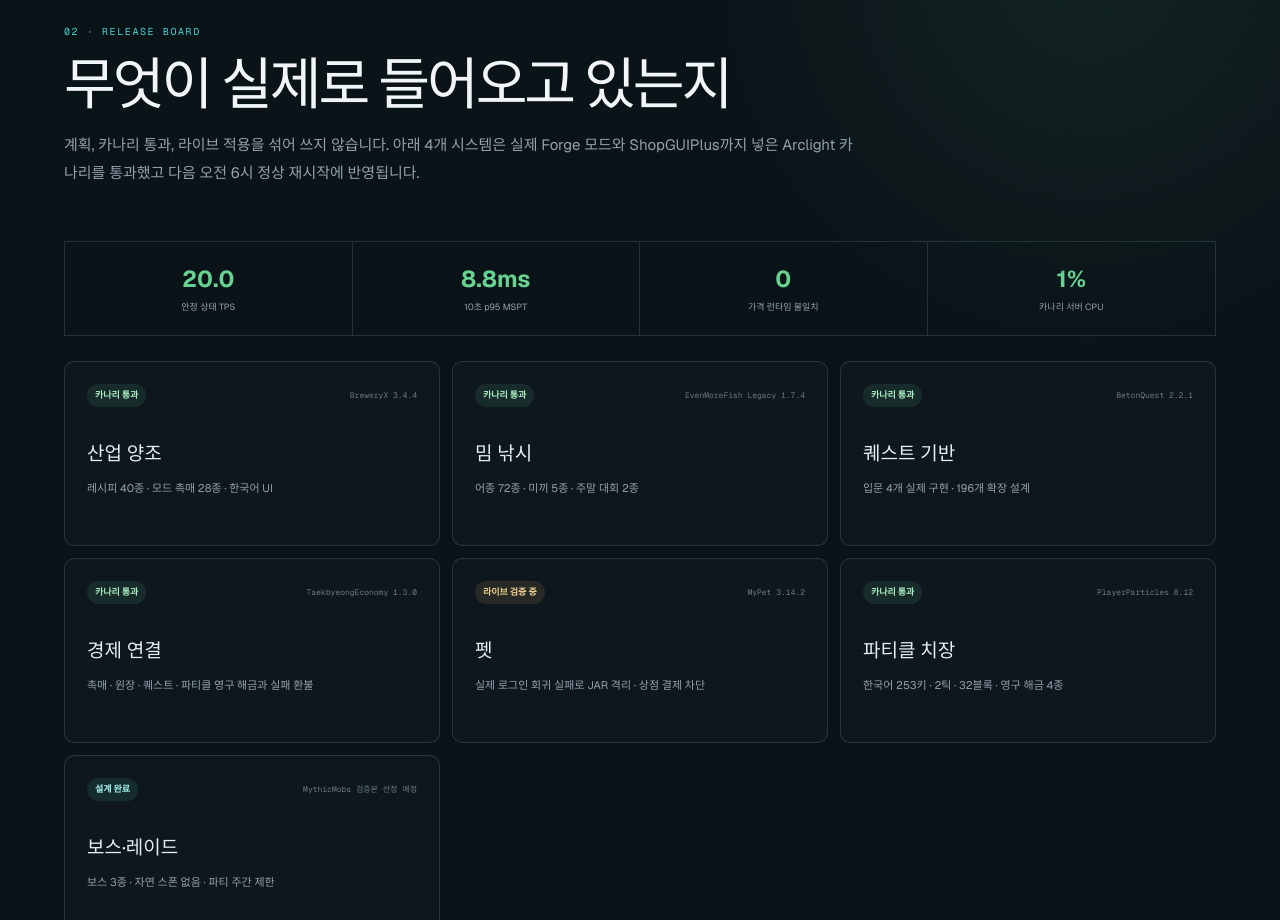
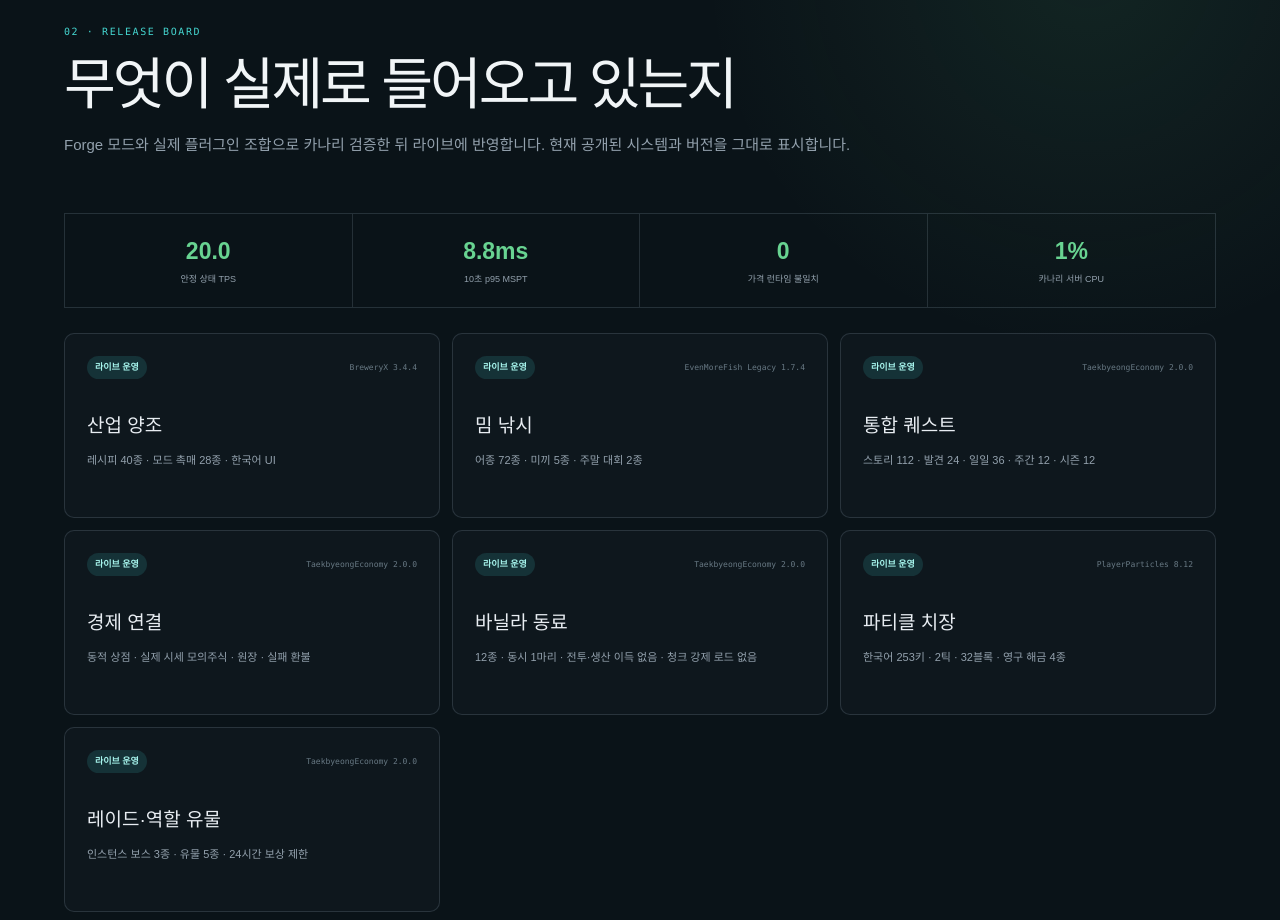
Before and after one commit to kohij/kohij.github.io, a Next.js app: page / in a window 1280 px wide. Shown: the part 1880-2800 px from the top of the page. Built offline with nearby package versions, Linux system fonts and the light colour scheme.

Commit message:
Publish live Taekbyeong server guide

```diff
--- a/app/content.ts
+++ b/app/content.ts
@@ -44,7 +44,7 @@ export type ReleaseItem = {
   name: string;
   version: string;
   scope: string;
-  status: "카나리 통과" | "라이브 검증 중" | "설계 완료";
+  status: "라이브 운영" | "카나리 통과";
 };
 
 const habitats = {
@@ -633,9 +633,9 @@ export const currentSystems = [
     body: "상점·카지노·주식·랜덤 야생 이동 NPC가 모인 독립 허브입니다.",
   },
   {
-    title: "펫·레이드·생활 길드",
-    eyebrow: "단계적 업데이트",
-    body: "양조 40종·밈 어종 72종·입문 퀘스트 4개부터 열고, 펫 12종·보스 3종·196개 퀘스트 풀은 검증 순서대로 개방합니다.",
+    title: "동료·레이드·생활 길드",
+    eyebrow: "현재 운영",
+    body: "양조 40종·밈 어종 72종·동료 12종·보스 3종·196개 퀘스트가 하나의 경제 원장과 연결됩니다.",
   },
 ];
 
@@ -644,43 +644,43 @@ export const releaseItems: ReleaseItem[] = [
     name: "산업 양조",
     version: "BreweryX 3.4.4",
     scope: "레시피 40종 · 모드 촉매 28종 · 한국어 UI",
-    status: "카나리 통과",
+    status: "라이브 운영",
   },
   {
     name: "밈 낚시",
     version: "EvenMoreFish Legacy 1.7.4",
     scope: "어종 72종 · 미끼 5종 · 주말 대회 2종",
-    status: "카나리 통과",
+    status: "라이브 운영",
   },
   {
-    name: "퀘스트 기반",
-    version: "BetonQuest 2.2.1",
-    scope: "입문 4개 실제 구현 · 196개 확장 설계",
-    status: "카나리 통과",
+    name: "통합 퀘스트",
+    version: "TaekbyeongEconomy 2.0.0",
+    scope: "스토리 112 · 발견 24 · 일일 36 · 주간 12 · 시즌 12",
+    status: "라이브 운영",
   },
   {
     name: "경제 연결",
-    version: "TaekbyeongEconomy 1.3.0",
-    scope: "촉매 · 원장 · 퀘스트 · 파티클 영구 해금과 실패 환불",
-    status: "카나리 통과",
+    version: "TaekbyeongEconomy 2.0.0",
+    scope: "동적 상점 · 실제 시세 모의주식 · 원장 · 실패 환불",
+    status: "라이브 운영",
   },
   {
-    name: "펫",
-    version: "MyPet 3.14.2",
-    scope: "실제 로그인 회귀 실패로 JAR 격리 · 상점 결제 차단",
-    status: "라이브 검증 중",
+    name: "바닐라 동료",
+    version: "TaekbyeongEconomy 2.0.0",
+    scope: "12종 · 동시 1마리 · 전투·생산 이득 없음 · 청크 강제 로드 없음",
+    status: "라이브 운영",
   },
   {
     name: "파티클 치장",
     version: "PlayerParticles 8.12",
     scope: "한국어 253키 · 2틱 · 32블록 · 영구 해금 4종",
-    status: "카나리 통과",
+    status: "라이브 운영",
   },
   {
-    name: "보스·레이드",
-    version: "MythicMobs 검증본 선정 예정",
-    scope: "보스 3종 · 자연 스폰 없음 · 파티 주간 제한",
-    status: "설계 완료",
+    name: "레이드·역할 유물",
+    version: "TaekbyeongEconomy 2.0.0",
+    scope: "인스턴스 보스 3종 · 유물 5종 · 24시간 보상 제한",
+    status: "라이브 운영",
   },
 ];
 
@@ -688,85 +688,85 @@ export const pets: Pet[] = [
   {
     name: "황동 톱니 요정",
     model: "Allay",
-    role: "Create 재료 탐지 연출",
-    unlock: "Create 평판 2",
-    limit: "자동 회수 없음",
+    role: "Create 기술자 치장",
+    unlock: "50,000원",
+    limit: "아이템 운반 없음",
   },
   {
     name: "오스뮴 경비견",
     model: "Wolf",
-    role: "짧은 방어 도발",
-    unlock: "Mekanism 평판 2",
-    limit: "PvP 작동 안 함",
+    role: "Mekanism 기술자 치장",
+    unlock: "75,000원",
+    limit: "전투 참여 없음",
   },
   {
     name: "공허추적자",
     model: "Black Cat",
-    role: "레이드 위험 경고",
-    unlock: "공허 레이드",
+    role: "공허 탐험가 치장",
+    unlock: "100,000원",
     limit: "전투 피해 없음",
   },
   {
     name: "광산 구조 드론",
     model: "Allay",
-    role: "귀환 지점 안내",
-    unlock: "광산 발견 8개",
+    role: "광산 기술자 치장",
+    unlock: "80,000원",
     limit: "아이템 운반 없음",
   },
   {
     name: "플루익스 정령",
     model: "Allay",
-    role: "AE2 제작 완료 연출",
-    unlock: "AE2 체인",
+    role: "AE2 기술자 치장",
+    unlock: "120,000원",
     limit: "저장망 검색 없음",
   },
   {
     name: "해적 앵무",
     model: "Parrot",
-    role: "스폰·퀘스트 알림",
-    unlock: "해적 체인",
-    limit: "알림 반복 제한",
+    role: "해적섬 탐험가 치장",
+    unlock: "60,000원",
+    limit: "알림 기능 없음",
   },
   {
     name: "404 복어",
     model: "Pufferfish",
     role: "낚시 명예 치장",
-    unlock: "신화 어종 1종",
+    unlock: "150,000원",
     limit: "공격·독 없음",
   },
   {
     name: "용궁 아홀로틀",
     model: "Axolotl",
     role: "수중 탐험 치장",
-    unlock: "어종 36종",
+    unlock: "140,000원",
     limit: "전투 버프 없음",
   },
   {
     name: "벌꿀 슬라임",
     model: "Small Slime",
     role: "농업·양조 치장",
-    unlock: "벌꿀 미드 납품",
+    unlock: "90,000원",
     limit: "분열 없음",
   },
   {
     name: "원자로 반딧불",
     model: "Allay",
-    role: "방사선 경고 연출",
-    unlock: "원자로 결말",
+    role: "원자로 기술자 치장",
+    unlock: "200,000원",
     limit: "청크 스캔 없음",
   },
   {
     name: "설원 여우",
     model: "Snow Fox",
-    role: "탐험 흔적 표시",
-    unlock: "설원 발견 체인",
+    role: "설원 탐험가 치장",
+    unlock: "110,000원",
     limit: "아이템 줍기 없음",
   },
   {
     name: "특이점 감시자",
     model: "Endermite",
-    role: "시즌 명예 펫",
-    unlock: "시즌 최종",
+    role: "특이점 명예 동료",
+    unlock: "350,000원",
     limit: "순간이동·공격 없음",
   },
 ];
--- a/app/globals.css
+++ b/app/globals.css
@@ -12,6 +12,8 @@
   --gold: #e8bd63;
   --red: #ff736a;
   --green: #68d391;
+  --font-geist-sans: "Pretendard", "Apple SD Gothic Neo", "Noto Sans KR", sans-serif;
+  --font-geist-mono: "SFMono-Regular", Consolas, "Liberation Mono", monospace;
 }
 
 * {
@@ -553,6 +555,11 @@ footer button {
 .status-카나리-통과 {
   background: rgba(104, 211, 145, 0.11);
   color: #a7ebc0;
+}
+
+.status-라이브-운영 {
+  background: rgba(69, 214, 208, 0.14);
+  color: var(--cyan-soft);
 }
 
 .status-라이브-검증-중 {
--- a/app/layout.tsx
+++ b/app/layout.tsx
@@ -1,33 +1,12 @@
 import type { Metadata } from "next";
-import { Geist, Geist_Mono } from "next/font/google";
-import { headers } from "next/headers";
 import "./globals.css";
 
-const geistSans = Geist({
-  variable: "--font-geist-sans",
-  subsets: ["latin"],
-});
-
-const geistMono = Geist_Mono({
-  variable: "--font-geist-mono",
-  subsets: ["latin"],
-});
-
-export async function generateMetadata(): Promise<Metadata> {
-  const requestHeaders = await headers();
-  const host =
-    requestHeaders.get("x-forwarded-host") ??
-    requestHeaders.get("host") ??
-    "localhost:3001";
-  const protocol =
-    requestHeaders.get("x-forwarded-proto") ??
-    (host.startsWith("localhost") ? "http" : "https");
-  const origin = `${protocol}://${host}`;
 const title = "택병서버 플레이어 가이드";
 const description =
   "Forge 1.20.1 택병서버의 시작 동선, 경제, 산업, 퀘스트, 양조, 낚시를 한곳에 정리한 공식 플레이어 가이드입니다.";
 
-  return {
+export const metadata: Metadata = {
+  metadataBase: new URL("https://kohij.github.io/"),
   title,
   description,
   icons: {
@@ -41,7 +20,7 @@ export async function generateMetadata(): Promise<Metadata> {
     locale: "ko_KR",
     images: [
       {
-          url: `${origin}/og.png`,
+        url: "/og.png",
         width: 1536,
         height: 1024,
         alt: "택병서버 Forge 1.20.1 플레이어 가이드",
@@ -52,10 +31,9 @@ export async function generateMetadata(): Promise<Metadata> {
     card: "summary_large_image",
     title,
     description,
-      images: [`${origin}/og.png`],
+    images: ["/og.png"],
   },
 };
-}
 
 export default function RootLayout({
   children,
@@ -64,11 +42,7 @@ export default function RootLayout({
 }>) {
   return (
     <html lang="ko">
-      <body
-        className={`${geistSans.variable} ${geistMono.variable} antialiased`}
-      >
-        {children}
-      </body>
+      <body>{children}</body>
     </html>
   );
 }
--- a/app/page.tsx
+++ b/app/page.tsx
@@ -116,7 +116,7 @@ export default function Home() {
           <a href="#quests">퀘스트</a>
           <a href="#brewery">양조</a>
           <a href="#fishing">낚시</a>
-          <a href="#pets">펫</a>
+          <a href="#pets">동료</a>
         </nav>
         <button className="nav-connect" onClick={copyAddress}>
           {copied ? "복사 완료" : "주소 복사"}
@@ -195,7 +195,7 @@ export default function Home() {
             ["03", "야생으로 이동", "첫 2회 쿠폰 이후 현재 잔액의 5%, 최대 3,000원이 듭니다."],
             ["04", "첫 자금 만들기", "채집물을 통합 상점에 판매합니다. 시작금은 10,000원입니다."],
             ["05", "진로 고르기", "Create·Mekanism·탐험·생활 길드 중 하나의 입문 퀘스트를 시작합니다."],
-            ["06", "스폰으로 복귀", "첫 산업 의뢰를 납품하고 펫·낚시·양조·주식 콘텐츠를 해금합니다."],
+            ["06", "스폰으로 복귀", "첫 산업 의뢰를 납품하고 동료·낚시·양조·주식 콘텐츠를 해금합니다."],
           ].map(([step, title, body]) => (
             <article key={step}>
               <span>{step}</span>
@@ -219,7 +219,7 @@ export default function Home() {
         <SectionTitle
           kicker="02 · RELEASE BOARD"
           title="무엇이 실제로 들어오고 있는지"
-          body="계획, 카나리 통과, 라이브 적용을 섞어 쓰지 않습니다. 아래 4개 시스템은 실제 Forge 모드와 ShopGUIPlus까지 넣은 Arclight 카나리를 통과했고 다음 오전 6시 정상 재시작에 반영됩니다."
+          body="Forge 모드와 실제 플러그인 조합으로 카나리 검증한 뒤 라이브에 반영합니다. 현재 공개된 시스템과 버전을 그대로 표시합니다."
         />
         <div className="release-metrics">
           <article>
@@ -256,11 +256,9 @@ export default function Home() {
         <aside className="release-note">
           <b>이번 공개 범위</b>
           <p>
-            양조 40종, 물고기 72종, 산업 촉매 28종, 입문 퀘스트 4개입니다.
-            파티클 영구 해금 4종도 경제 원장과 연결했습니다. 196개 퀘스트와
-            펫·보스는 이미 설계돼 있지만 검증 없이 한꺼번에 켜지 않습니다.
-            MyPet은 실제 로그인 회귀 실패를 확인해 JAR을 격리했고 펫 상점도
-            결제 불가능한 점검 상태로 유지합니다.
+            양조 40종, 물고기 72종, 산업 촉매 28종, 퀘스트 196개,
+            바닐라 동료 12종, 레이드 3종, 역할 유물 5종을 공개합니다.
+            현금 유입·지출·거래 출처는 경제 원장에 기록됩니다.
           </p>
         </aside>
       </section>
@@ -377,13 +375,13 @@ export default function Home() {
       <section className="section quest-section" id="quests">
         <SectionTitle
           kicker="05 · CONTENT ARCHIVE"
-          title="4개로 시작해 196개까지"
-          body="현재 실제 구현은 개척자·낚시·산업·양조 입문 4개입니다. 안정화 뒤 메인 체인 112장, 발견 24개, 일일 36개, 주간 12개, 시즌 12개를 주차별로 엽니다."
+          title="196개 통합 퀘스트"
+          body="스토리 112장, 발견 24개, 일일 36개, 주간 12개, 시즌 12개가 실제 행동과 거래를 추적합니다."
         />
         <div className="implemented-banner">
           <span>NOW PLAYABLE</span>
-          <b>통나무 16개 → 낚시 8회 → 피스톤 8개 → 실제 모드 촉매 교환</b>
-          <p>각 단계는 선행 조건과 완료 태그가 있어 건너뛰기와 중복 현금 보상을 막습니다.</p>
+          <b>채집 · 제작 · 낚시 · 토벌 · 바이옴 발견 · 주식 · 촉매 · 카지노</b>
+          <p>선행 조건, 회전 주기, 완료 상태를 저장해 건너뛰기와 중복 보상을 막습니다.</p>
         </div>
         <div className="quest-summary">
           {[
@@ -583,8 +581,8 @@ export default function Home() {
       <section className="section pet-section" id="pets">
         <SectionTitle
           kicker="08 · COMPANIONS"
-          title="강함보다 정체성이 분명한 12종"
-          body="별도 클라이언트 모드나 ModelEngine 없이 바닐라 모델을 사용합니다. 펫은 자동 농장이나 현금 복사 도구가 아니라 진로 진행도와 수집을 보여주는 동료입니다."
+          title="강함보다 정체성이 분명한 동료 12종"
+          body="별도 클라이언트 모드 없이 바닐라 엔티티를 사용합니다. 자동 농장이나 현금 복사 도구가 아닌 수집형 치장 동료입니다."
         />
         <div className="pet-rules">
           <article>
@@ -593,15 +591,15 @@ export default function Home() {
           </article>
           <article>
             <strong>50,000원</strong>
-            <span>기본 조련 면허</span>
+            <span>최저 영구 해금가</span>
           </article>
           <article>
-            <strong>최대 25,000원</strong>
-            <span>부활 비용</span>
+            <strong>0원</strong>
+            <span>귀환·재소환 비용</span>
           </article>
           <article>
-            <strong>32블록</strong>
-            <span>초과 시 자동 회수</span>
+            <strong>6블록</strong>
+            <span>초과 시 자동 추적</span>
           </article>
         </div>
         <div className="pet-grid">
@@ -627,11 +625,10 @@ export default function Home() {
           ))}
         </div>
         <aside className="notice pet-warning">
-          <b>아직 판매하지 않습니다</b>
+          <b>접속 안전 우선</b>
           <p>
-            MyPet 3.14.2 후보 기동 뒤 실제 로그인이 두 번 끊겨 현재 JAR을
-            라이브 폴더 밖에 격리했습니다. 원인 분리 카나리, 정상 재시작 3회와
-            소환·보관·부활·월드 이동 저장 시험을 모두 통과한 뒤 상점을 엽니다.
+            MyPet 의존성을 제거했습니다. 동료는 서버 자체 구현이며 동시 1마리,
+            무적, 비영구 엔티티로 월드 이동·종료 때 안전하게 정리됩니다.
           </p>
         </aside>
       </section>
--- a/package.json
+++ b/package.json
@@ -8,6 +8,7 @@
   "scripts": {
     "dev": "WRANGLER_LOG_PATH=.wrangler/wrangler.log vinext dev",
     "build": "WRANGLER_LOG_PATH=.wrangler/wrangler.log vinext build",
+    "export:static": "npm run build && node scripts/export-static.mjs",
     "start": "WRANGLER_LOG_PATH=.wrangler/wrangler.log vinext start",
     "test": "npm run build && node --test tests/rendered-html.test.mjs",
     "lint": "eslint . --ignore-pattern dist --ignore-pattern .next",
```
Also changed, not shown: scripts/export-static.mjs (added, +31 -0 lines), 1 other file (tests, documents, lock files or other folders). Lines whose indentation alone changed are shown as unchanged.
